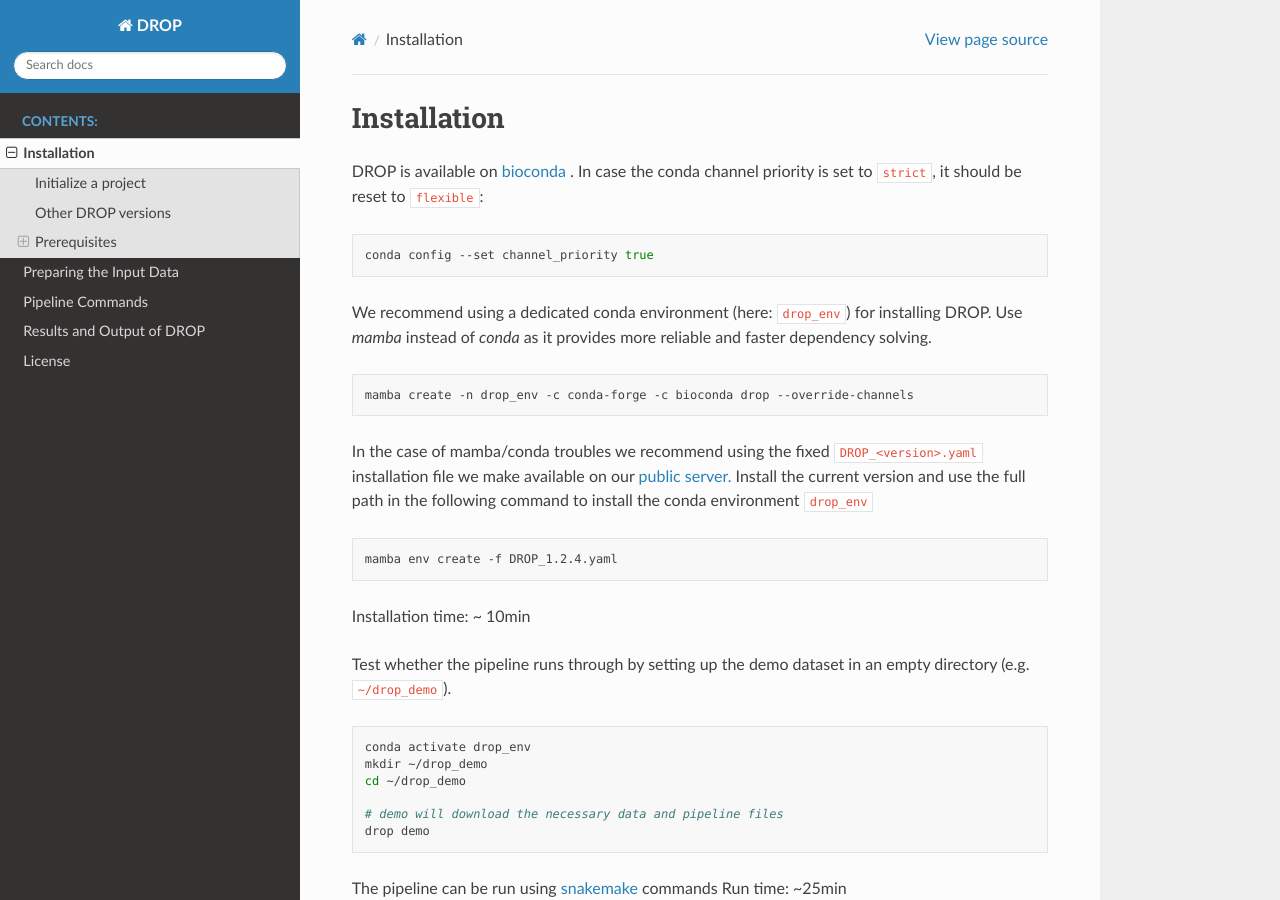
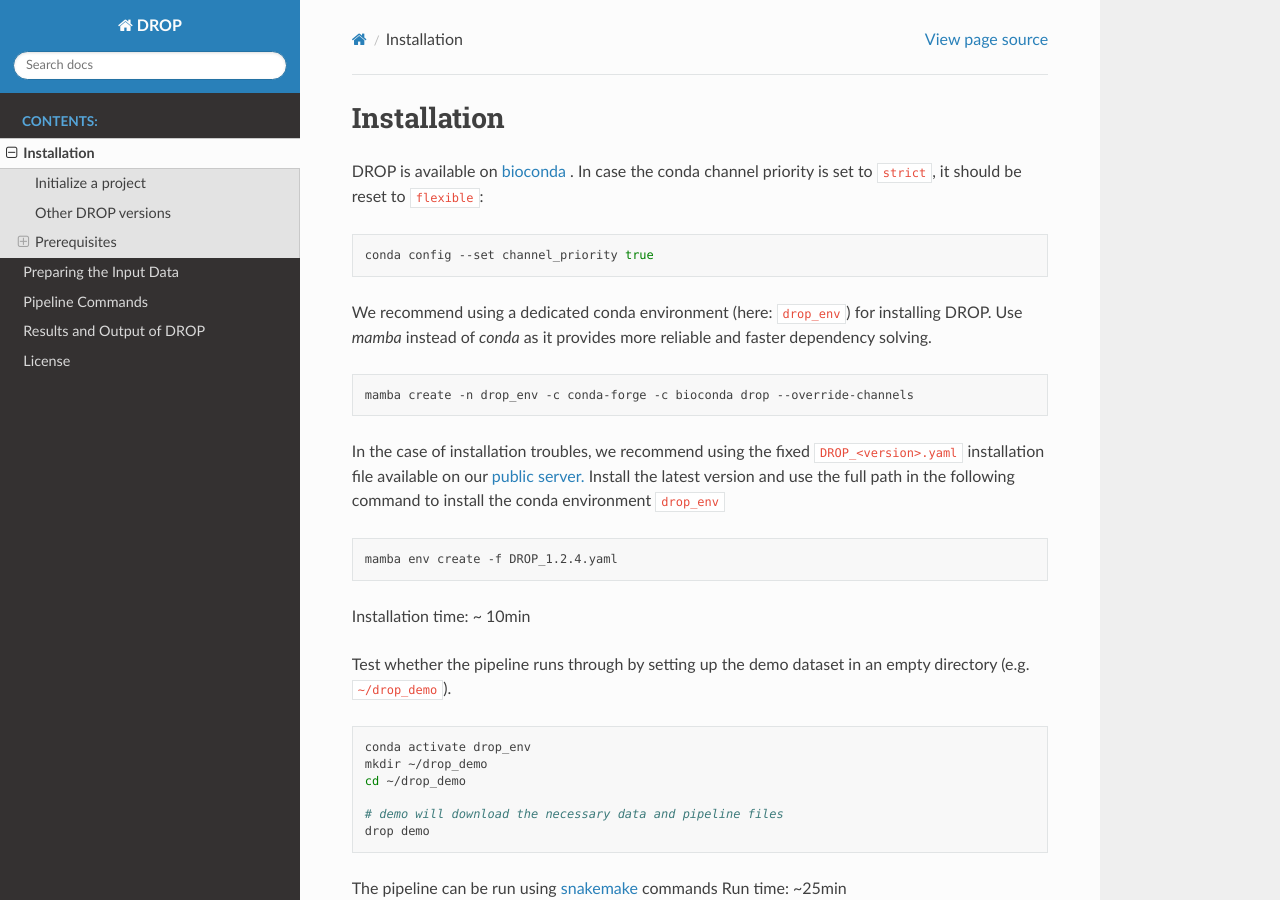
Before and after one commit to gagneurlab/drop, a Sphinx documentation site: the page built from docs/source/installation.rst, in a window 1280 px wide and 900 px high. Built offline with Sphinx 7.4.7 and the Read the Docs theme 2.0.0, drawn with Linux system fonts in a browser that asks for light colours; pages that are not in the unit, such as notebooks, are missing from menus.

Commit message:
Update installation.rst

```diff
--- a/docs/source/installation.rst
+++ b/docs/source/installation.rst
@@ -15,9 +15,8 @@
 
     mamba create -n drop_env -c conda-forge -c bioconda drop --override-channels
 
-In the case of mamba/conda troubles we recommend using the fixed ``DROP_<version>.yaml`` installation file
-we make available on our `public server. <https://www.cmm.in.tum.de/public/paper/drop_analysis/>`_
-Install the current version and use the full path in the following command to install the conda environment ``drop_env``
+In the case of installation troubles, we recommend using the fixed ``DROP_<version>.yaml`` installation file available on our `public server. <https://www.cmm.in.tum.de/public/paper/drop_analysis/>`_
+Install the latest version and use the full path in the following command to install the conda environment ``drop_env``
 
 .. code-block:: bash
 
```
